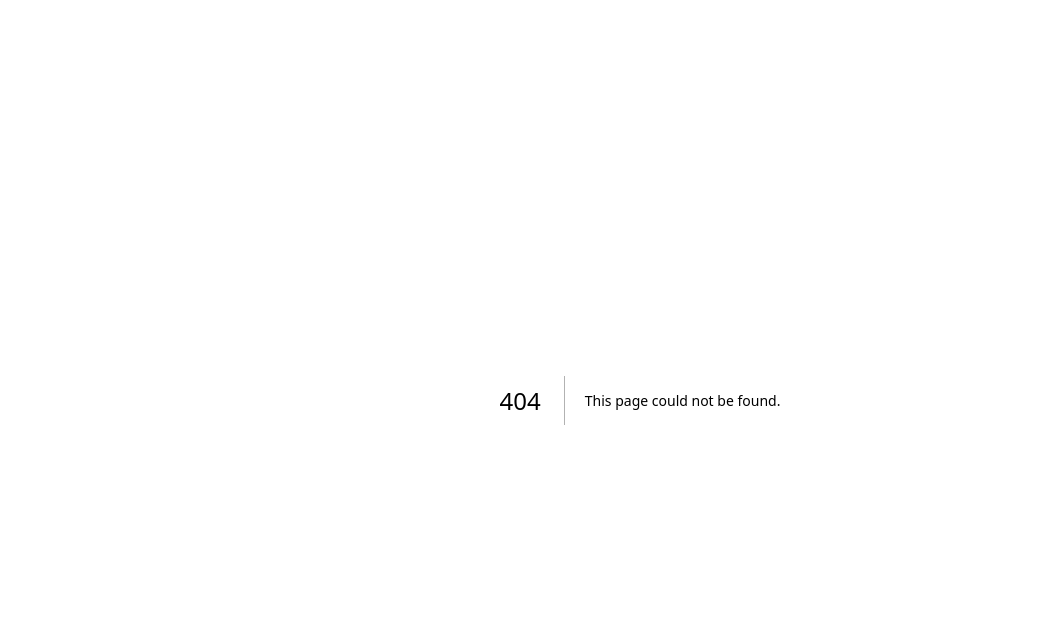
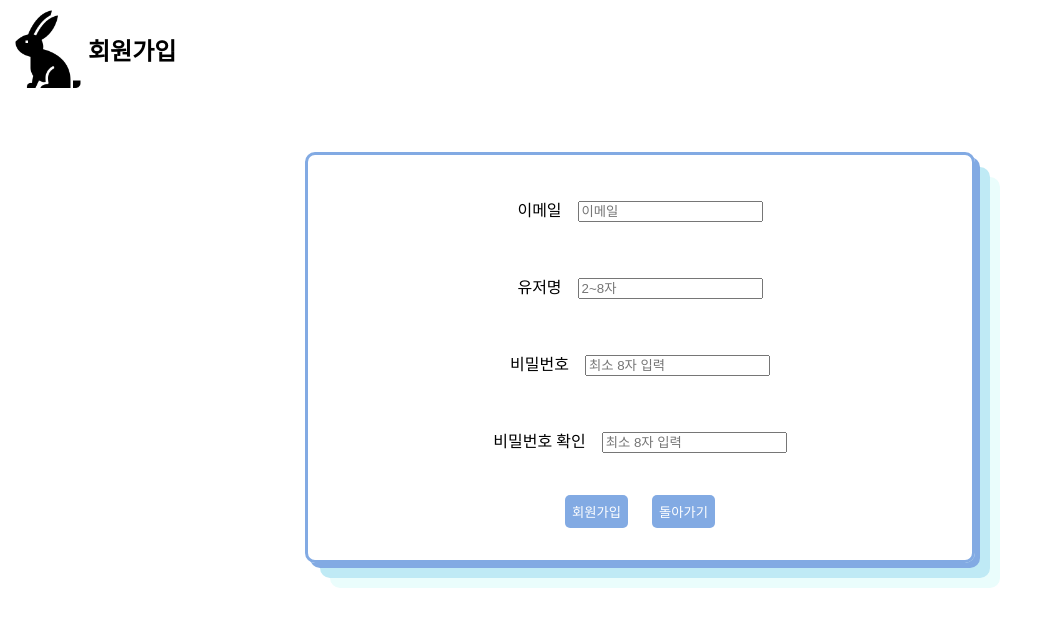
Before and after one commit to ToBeList/FeDev, a Next.js app in the folder ttobe/: page /SignUp in a window 1280 px wide. Before the commit this address had no page. Shown: the top 626 px of the page, without its empty margins (0-1048 px from the left). Built offline with nearby package versions, Linux system fonts and the light colour scheme.

Commit message:
feat: 회원가입 페이지axios 구현

```diff
--- a/ttobe/package.json
+++ b/ttobe/package.json
@@ -14,6 +14,7 @@
     "@types/react": "18.0.26",
     "@types/react-dom": "18.0.10",
     "@types/styled-components": "^5.1.26",
+    "axios": "^1.2.2",
     "eslint": "8.31.0",
     "eslint-config-next": "13.1.1",
     "next": "13.1.1",
--- /dev/null
+++ b/ttobe/src/pages/SignUp.tsx
@@ -0,0 +1,179 @@
+import Image from "next/image";
+import styled from "styled-components";
+import { useRouter } from "next/router";
+import { ChangeEvent, useState } from "react";
+import axios from "axios";
+
+
+export default function SignUp() {
+  const router = useRouter();
+
+  const [userId, setUserId] = useState<string>("");
+  const [userPw, setUserPw] = useState<string>("");
+  const [repeatPw, setRepeatPw] = useState<string>("");
+  const [nickname, setNickname] = useState<string>("");
+
+  const onChangeId = (e: ChangeEvent<HTMLInputElement>) => {
+    setUserId(e.target.value);
+  };
+
+  const onChangePw = (e: ChangeEvent<HTMLInputElement>) => {
+    setUserPw(e.target.value);
+  };
+
+  const onChangeRePeatPw = (e: ChangeEvent<HTMLInputElement>) => {
+    setRepeatPw(e.target.value);
+  };
+
+  const onChangeNickName = (e: ChangeEvent<HTMLInputElement>) => {
+    setNickname(e.target.value);
+  };
+
+  const errorAlert = () => {
+    if (userPw != repeatPw) {
+      return alert("비밀번호가 일치하지 않습니다.");
+    } else {
+    }
+  };
+
+  const onSubmit = (e: ChangeEvent<HTMLFormElement>) => {
+    e.preventDefault();
+    axios
+      .post("/join", {
+        username: userId,
+        password: userPw,
+        repeatedPassword: repeatPw,
+        nickname: nickname,
+      })
+      .then((res) => {
+        console.log(res.data);
+        router.push("/signIn");
+      })
+      .catch((error) => {
+        console.log(error);
+
+        errorAlert();
+      });
+  };
+
+  return (
+    <>
+      <StyledTitle>
+        <Image src="/img/rabbit.png" alt="blackrabbit" width={80} height={80} />
+        <StyledH2>회원가입</StyledH2>
+      </StyledTitle>
+      <StyledRegisterForm onSubmit={onSubmit}>
+        <StyledDiv>
+          <StyledLabel htmlFor="email">이메일</StyledLabel>
+          <StyledInput
+            type="email"
+            id="email"
+            onChange={onChangeId}
+            placeholder="이메일"
+            maxLength={40}
+            required
+          />
+        </StyledDiv>
+        <StyledDiv>
+          <StyledLabel htmlFor="username">유저명</StyledLabel>
+          <StyledInput
+            type="text"
+            id="username"
+            onChange={onChangeNickName}
+            placeholder="2~8자"
+            minLength={2}
+            maxLength={8}
+            required
+          />
+        </StyledDiv>
+        <StyledDiv>
+          <StyledLabel htmlFor="pw">비밀번호</StyledLabel>
+          <StyledInput
+            type="password"
+            id="pw"
+            onChange={onChangePw}
+            placeholder="최소 8자 입력"
+            minLength={8}
+            required
+          />
+        </StyledDiv>
+        <StyledDiv>
+          <StyledLabel htmlFor="pwc">비밀번호 확인</StyledLabel>
+          <StyledInput
+            type="password"
+            id="pwc"
+            onChange={onChangeRePeatPw}
+            placeholder="최소 8자 입력"
+            minLength={8}
+            required
+          />
+        </StyledDiv>
+
+        <StyledBtnBox>
+          <StyledBtn type="submit">회원가입</StyledBtn>
+          {/* 백에 작성 내용 전달 */}
+          <StyledBtn>돌아가기</StyledBtn>
+        </StyledBtnBox>
+      </StyledRegisterForm>
+    </>
+  );
+}
+
+const StyledTitle = styled.div`
+  display: flex;
+  flex-direction: row;
+`;
+
+const StyledH2 = styled.h2`
+  margin-top: 1.5rem;
+`;
+
+const StyledRegisterForm = styled.form`
+  width: 50%;
+  margin: auto;
+  margin-top: 4rem;
+  padding: 1rem;
+  border: 3px solid #82aae3;
+  border-radius: 10px;
+  box-shadow: #82aae3 5px 5px, #bfeaf5 15px 15px, #eafdfc 25px 25px;
+  /* box-shadow: #82aae3 0px 0px 0px 2px inset,
+    rgb(255, 255, 255) 10px -10px 0px -3px, #bfeaf5 10px -10px,
+    rgb(255, 255, 255) 20px -20px 0px -3px, #eafdfc 20px -20px,
+    rgb(255, 255, 255) 30px -30px 0px -3px; */
+  display: flex;
+  justify-content: center;
+  align-items: center;
+  flex-direction: column;
+`;
+
+const StyledDiv = styled.div`
+  margin: 10px 0;
+  padding: 1rem;
+`;
+
+const StyledLabel = styled.label`
+  margin-right: 1rem;
+`;
+
+const StyledInput = styled.input``;
+
+const StyledBtnBox = styled.div`
+  margin: 1rem 0;
+  display: flex;
+  gap: 1.5rem;
+`;
+
+const StyledBtn = styled.button`
+  cursor: pointer;
+  padding: 7px;
+  border: none;
+  border-radius: 5px;
+  color: white;
+  background-color: #82aae3;
+
+  &:hover {
+    background-color: #a1bee7;
+    transition: all 0.5s;
+    transform: translateY(-2px);
+  }
+`;
--- a/ttobe/src/pages/index.tsx
+++ b/ttobe/src/pages/index.tsx
@@ -51,7 +51,7 @@ export default function Home() {
             {/* 메인페이지 이동 */}
           </StyledLoginForm>
 
-          <StyledLink href="/Register">
+          <StyledLink href="/SignUp">
             <StyledP>회원가입</StyledP>
           </StyledLink>
         </StyledForm>
```
Also changed, not shown: ttobe/src/components/Login.tsx (deleted, +0 -7 lines), ttobe/src/pages/Register.tsx (deleted, +0 -104 lines), 1 other file (tests, documents, lock files or other folders).
